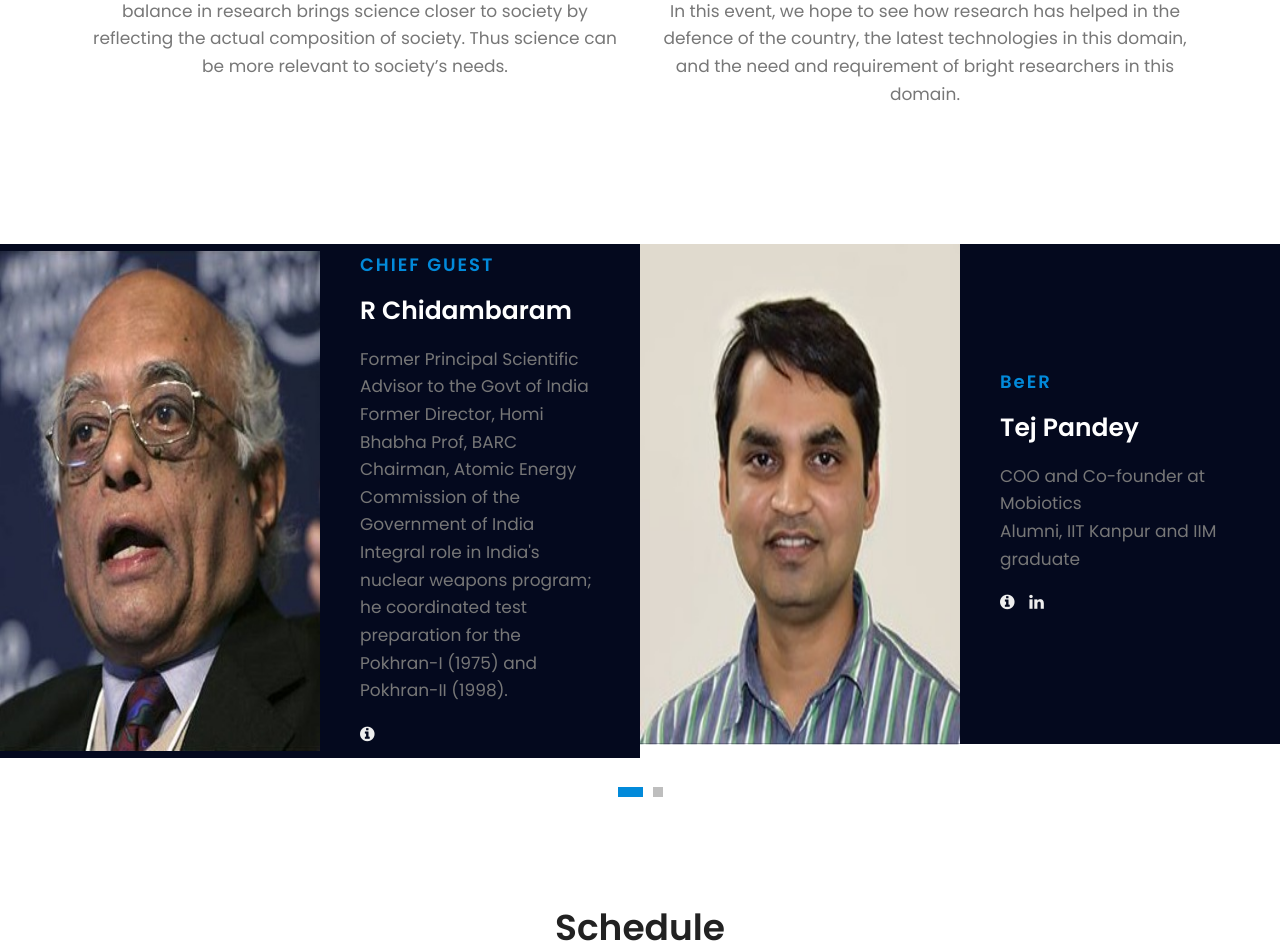
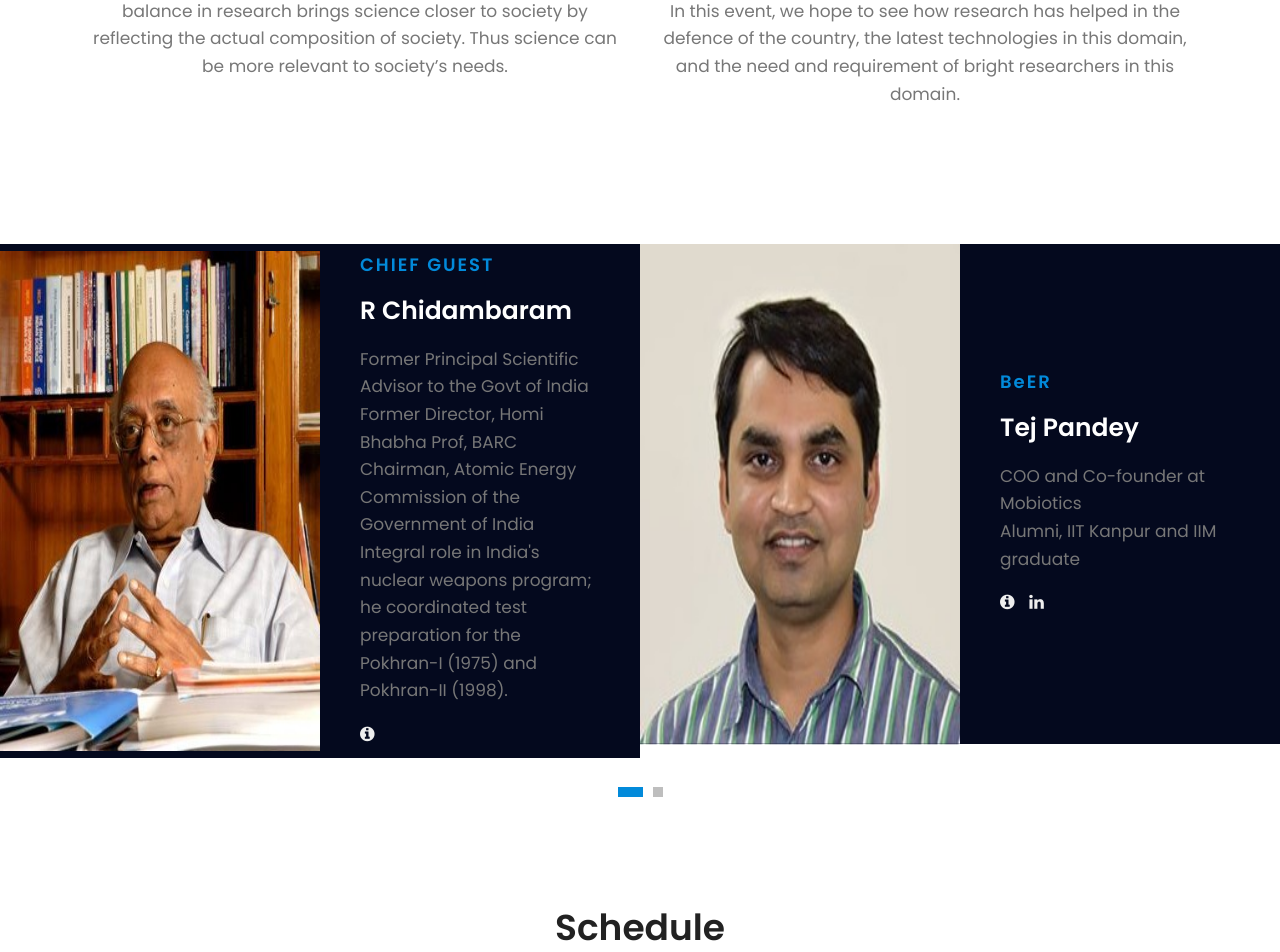
Before and after one commit to OmAryan04/major-project, a PHP site: page /srchome/src.html in a window 1280 px wide. Shown: the part 3083-4035 px from the top of the page. Run offline with PHP 8.4, Linux system fonts and the light colour scheme; some libraries are stand-ins or nearby versions.

Commit message:
Changed speaker photo

```diff
--- a/css/style.css
+++ b/css/style.css
@@ -17,7 +17,7 @@ body {
     height: 100%;
     font-family: 'Poppins', sans-serif;
     -webkit-font-smoothing: antialiased;
-    font-smoothing: antialiased;
+    /* font-smoothing: antialiased; */
 }
 
 h1,
--- a/srchome/src.html
+++ b/srchome/src.html
@@ -218,7 +218,7 @@
 
 
 
-    <!-- Start spekers Area -->
+    <!-- Start speakers Area -->
     <section class="spekers-area pb-100" id="speakers">
         <div class="container-fluid">
             <div class="row no-padding">
@@ -227,7 +227,7 @@
                         <div class="container">
                             <div class="row align-items-center">
                                 <div class="col-md-6 speaker-img no-padding">
-                                    <img src="img/r_chidm.jpg" alt="">
+                                    <img src="img/r.jpg" alt="">
                                 </div>
                                 <div class="col-md-6 speaker-info no-padding">
                                     <h6 class="text-uppercase">Chief Guest</h6>
@@ -329,7 +329,7 @@
             </div>
         </div>
     </section>
-    <!-- End spekers Area -->
+    <!-- End speakers Area -->
 
 
     <!-- Start schedule Area -->
```
Also changed, not shown: srchome/img/r.jpg (added).
